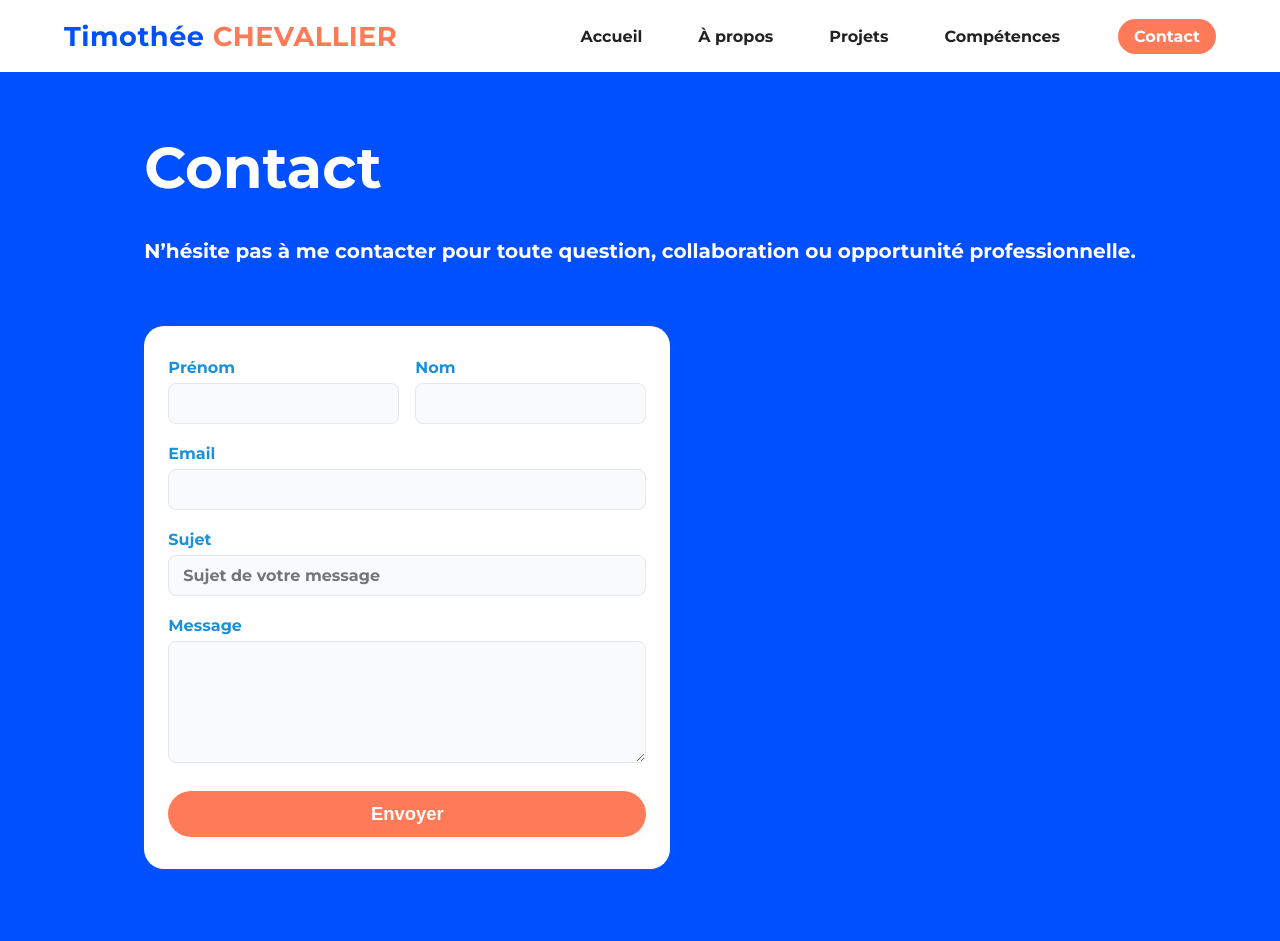
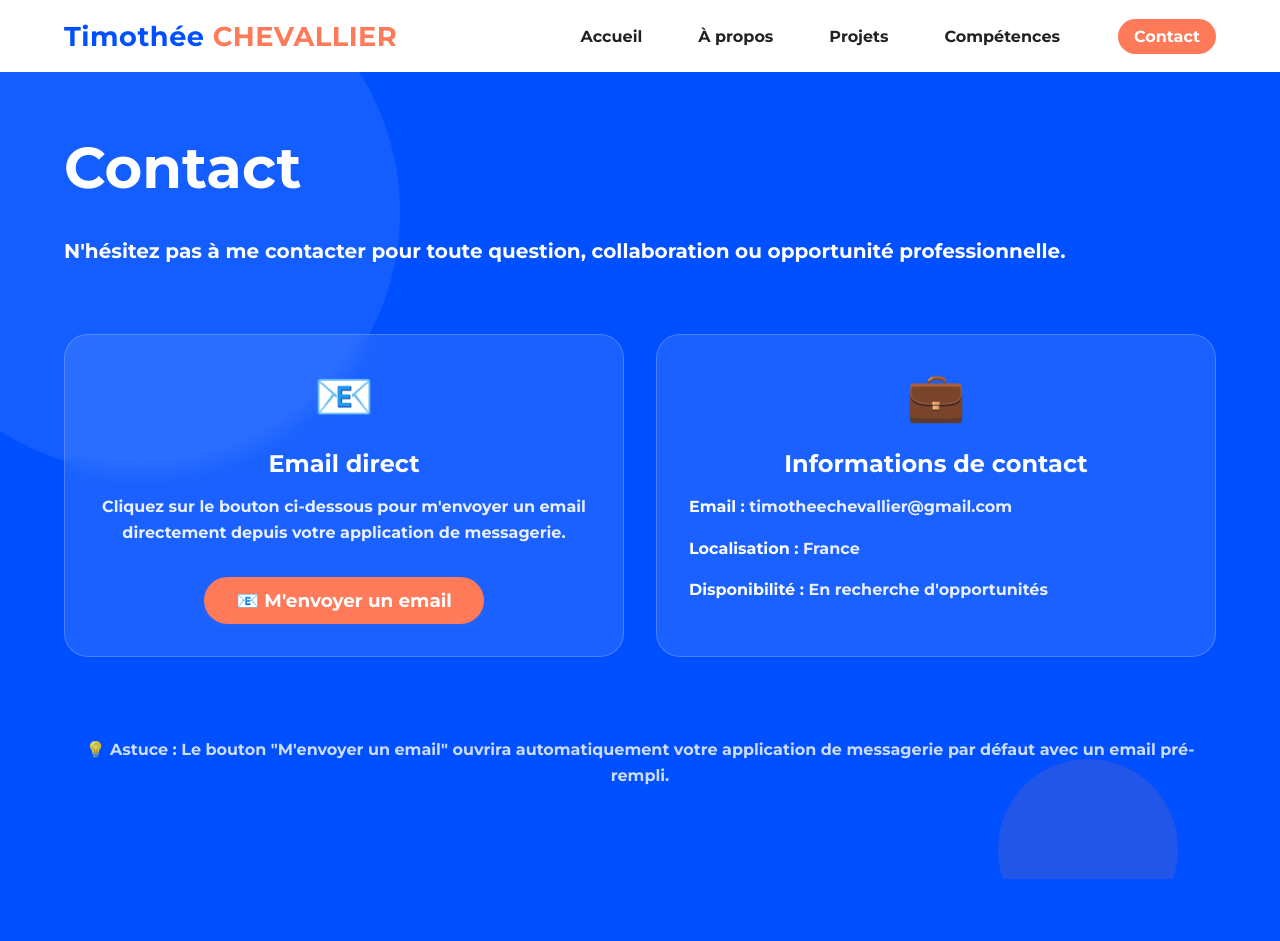
Before and after one commit to timotheechevallier-hash/portfolio-timothee-chevallier, a plain HTML site: page contact.html in a window 1280 px wide. After the commit the page ends 879 px from the top, so only its background shows below. Drawn offline with Linux system fonts and the light colour scheme.

Commit message:
Update contact page with direct email functionality and real email address

```diff
--- a/CSS/style.css
+++ b/CSS/style.css
@@ -1502,3 +1502,98 @@ main {
   color: #fff !important;
   outline: revert !important;
 }
+
+/* Styles pour la page de contact */
+.contact-options {
+  display: grid;
+  grid-template-columns: 1fr 1fr;
+  gap: 32px;
+  margin-top: 40px;
+}
+
+.contact-card {
+  background: rgba(255, 255, 255, 0.1);
+  backdrop-filter: blur(10px);
+  border-radius: 24px;
+  padding: 32px;
+  border: 1px solid rgba(255, 255, 255, 0.2);
+  text-align: center;
+  transition: transform 0.3s ease, box-shadow 0.3s ease;
+}
+
+.contact-card:hover {
+  transform: translateY(-8px);
+  box-shadow: 0 20px 40px rgba(0, 80, 255, 0.15);
+}
+
+.contact-icon {
+  font-size: 3rem;
+  margin-bottom: 20px;
+  display: block;
+}
+
+.contact-card h3 {
+  color: #fff;
+  font-size: 1.5rem;
+  font-weight: 700;
+  margin-bottom: 16px;
+}
+
+.contact-card p {
+  color: rgba(255, 255, 255, 0.9);
+  font-size: 1rem;
+  line-height: 1.6;
+  margin-bottom: 24px;
+}
+
+.contact-info p {
+  color: rgba(255, 255, 255, 0.9);
+  font-size: 1rem;
+  margin-bottom: 12px;
+  text-align: left;
+}
+
+.contact-info strong {
+  color: #fff;
+}
+
+.contact-note {
+  margin-top: 40px;
+  text-align: center;
+}
+
+.contact-note p {
+  color: rgba(255, 255, 255, 0.8);
+  font-size: 1rem;
+  line-height: 1.6;
+}
+
+/* Responsive pour la page de contact */
+@media (max-width: 768px) {
+  .contact-options {
+    grid-template-columns: 1fr;
+    gap: 24px;
+  }
+
+  .contact-card {
+    padding: 24px;
+  }
+
+  .contact-icon {
+    font-size: 2.5rem;
+  }
+
+  .contact-card h3 {
+    font-size: 1.3rem;
+  }
+}
+
+@media (max-width: 480px) {
+  .contact-card {
+    padding: 20px;
+  }
+
+  .contact-icon {
+    font-size: 2rem;
+  }
+}
--- a/contact.html
+++ b/contact.html
@@ -24,35 +24,43 @@
   </header>
   <main>
     <section class="make-hero">
+      <div class="make-hero-bg">
+        <svg class="make-hero-shape make-hero-shape1" width="520" height="520" viewBox="0 0 520 520" fill="none" xmlns="http://www.w3.org/2000/svg">
+          <circle cx="260" cy="260" r="260" fill="#fff" fill-opacity="0.08"/>
+        </svg>
+        <svg class="make-hero-shape make-hero-shape2" width="180" height="180" viewBox="0 0 180 180" fill="none" xmlns="http://www.w3.org/2000/svg">
+          <circle cx="90" cy="90" r="90" fill="#ff7a59" fill-opacity="0.13"/>
+        </svg>
+      </div>
       <div class="container make-hero-content">
         <div class="make-hero-left">
           <h1 class="make-hero-title" style="font-size:3.6rem;color:#fff;margin-top:-32px;margin-bottom:18px;line-height:1.08;text-align:left;">Contact</h1>
-          <p class="make-hero-desc" style="color:#fff;font-size:1.25rem;margin-bottom:28px;text-align:left;">N’hésite pas à me contacter pour toute question, collaboration ou opportunité professionnelle.</p>
-          <form class="contact-form" action="#" method="post">
-            <div class="form-row">
-              <div class="form-group">
-                <label for="prenom">Prénom</label>
-                <input type="text" id="prenom" name="prenom" required>
-              </div>
-              <div class="form-group">
-                <label for="nom">Nom</label>
-                <input type="text" id="nom" name="nom" required>
+          <p class="make-hero-desc" style="color:#fff;font-size:1.25rem;margin-bottom:28px;text-align:left;">N'hésitez pas à me contacter pour toute question, collaboration ou opportunité professionnelle.</p>
+
+          <div class="contact-options">
+            <div class="contact-card">
+              <div class="contact-icon">📧</div>
+              <h3>Email direct</h3>
+              <p>Cliquez sur le bouton ci-dessous pour m'envoyer un email directement depuis votre application de messagerie.</p>
+              <a href="mailto:timotheechevallier@gmail.com?subject=Contact%20Portfolio%20Timothée%20CHEVALLIER&body=Bonjour%20Timothée,%0D%0A%0D%0AJe%20souhaite%20vous%20contacter%20concernant%20[précisez%20votre%20demande].%0D%0A%0D%0ACordialement,%0D%0A[Votre%20nom]" class="make-btn-main">📧 M'envoyer un email</a>
+            </div>
+
+            <div class="contact-card">
+              <div class="contact-icon">💼</div>
+              <h3>Informations de contact</h3>
+              <div class="contact-info">
+                <p><strong>Email :</strong> timotheechevallier@gmail.com</p>
+                <p><strong>Localisation :</strong> France</p>
+                <p><strong>Disponibilité :</strong> En recherche d'opportunités</p>
               </div>
             </div>
-            <div class="form-group">
-              <label for="email">Email</label>
-              <input type="email" id="email" name="email" required>
-            </div>
-            <div class="form-group">
-              <label for="sujet">Sujet</label>
-              <input type="text" id="sujet" name="sujet" placeholder="Sujet de votre message" required>
-            </div>
-            <div class="form-group">
-              <label for="message">Message</label>
-              <textarea id="message" name="message" rows="5" required></textarea>
-            </div>
-            <button type="submit" class="make-btn-main">Envoyer</button>
-          </form>
+          </div>
+
+          <div class="contact-note">
+            <p style="color:#fff;font-size:1rem;margin-top:40px;text-align:center;opacity:0.8;">
+              💡 <strong>Astuce :</strong> Le bouton "M'envoyer un email" ouvrira automatiquement votre application de messagerie par défaut avec un email pré-rempli.
+            </p>
+          </div>
         </div>
       </div>
     </section>
```
Also changed, not shown: 1 other file.
